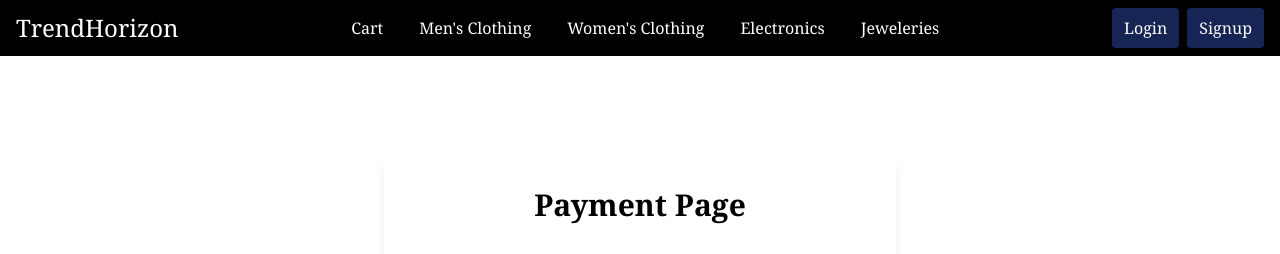
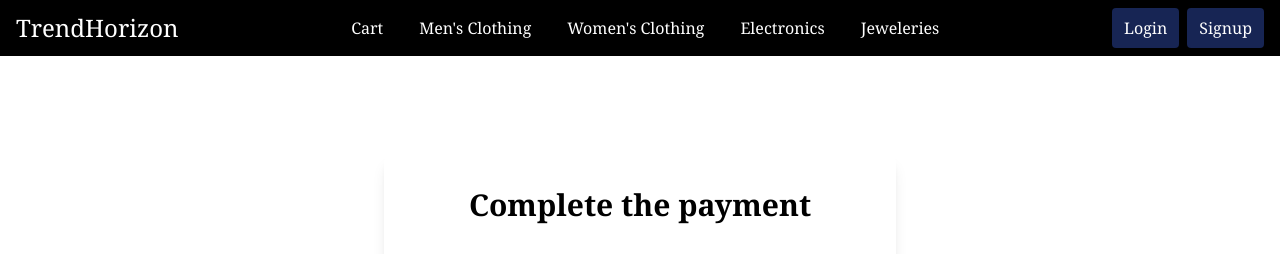
Before and after one commit to shivam-jaiswal-2002/Shopify, a Next.js app: page /payment/PaymentPage in a window 1280 px wide. Shown: the top 254 px of the page. Built offline with nearby package versions, Linux system fonts and the light colour scheme; no server answers.

Commit message:
updated payment page

```diff
--- a/app/payment/PaymentPage/page.jsx
+++ b/app/payment/PaymentPage/page.jsx
@@ -60,7 +60,7 @@ const PaymentPage = () => {
     <>
       <div className="container mx-auto p-4 flex justify-center items-center">
         <div className="max-w-lg w-full bg-white rounded-lg shadow-lg p-8">
-          <h1 className="text-3xl font-semibold mb-8 text-center">Payment Page</h1>
+          <h1 className="text-3xl font-semibold mb-8 text-center">Complete the payment</h1>
           <ul className="border border-gray-200 rounded p-8 mb-5">
             {state.products.map((item) => (
               <li key={item.id} className="flex items-center justify-between p-2 m-2 border-b border-gray-200">
```
